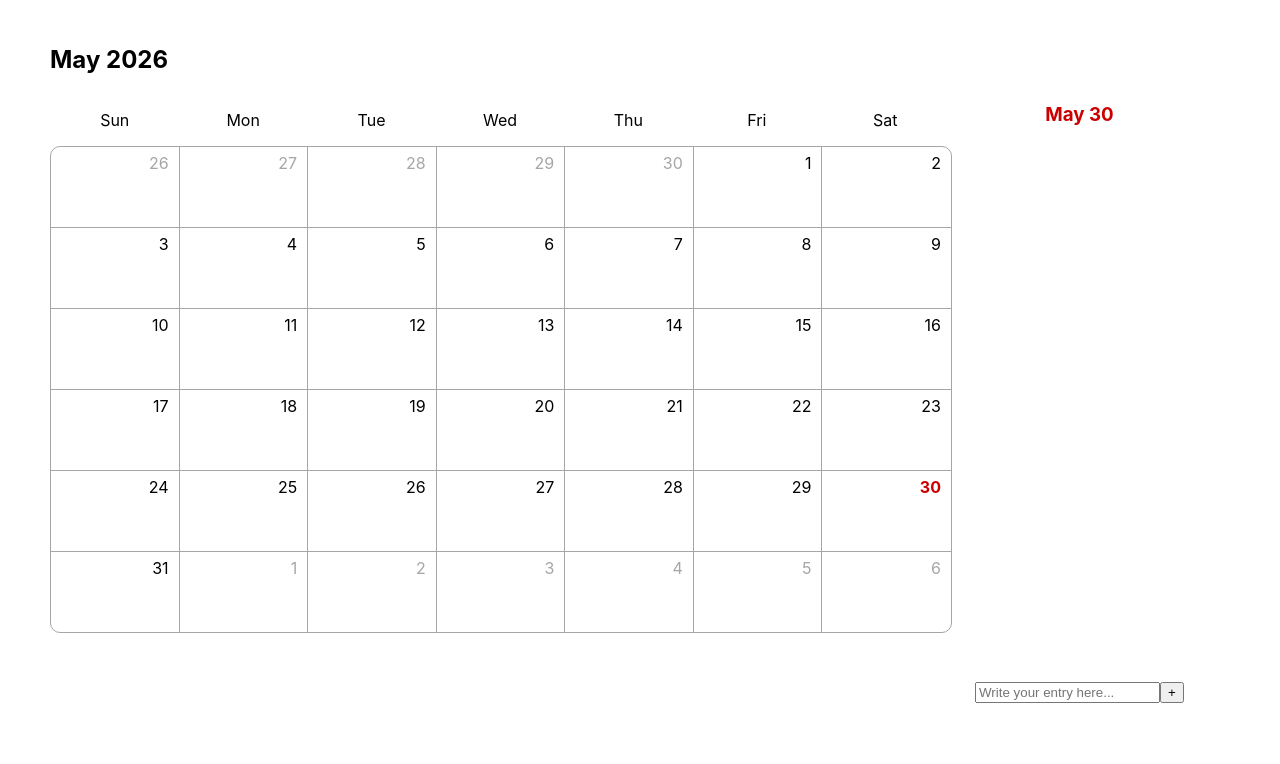
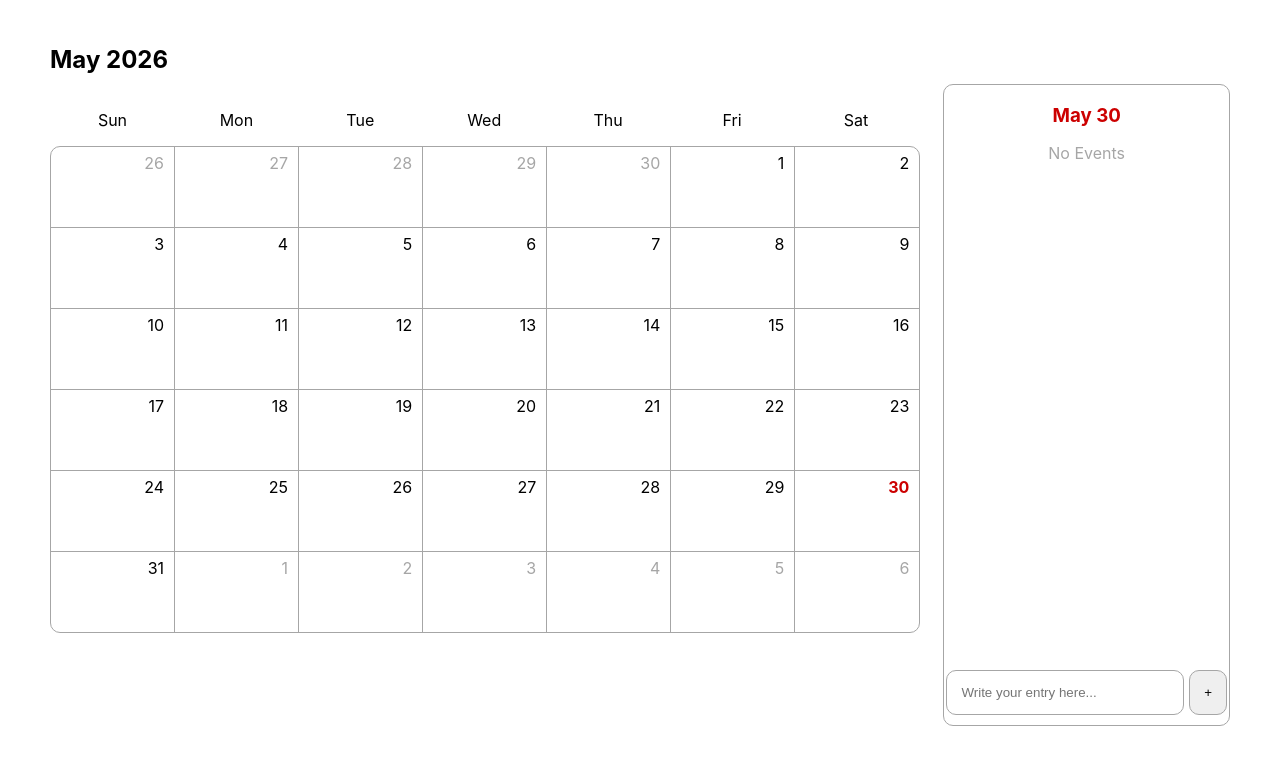
Before and after one commit to clarissaak/journal, a React (Create React App) app: page / in a window 1280 px wide. Shown: the top 764 px of the page. Built offline with nearby package versions, Linux system fonts and the light colour scheme.

Commit message:
polished entry panel, added placeholder for no events

```diff
--- a/src/journal.css
+++ b/src/journal.css
@@ -104,17 +104,30 @@
 .entry-panel {
   display: flex;
   flex-direction: column;
+  height: 80%;
+  width: 25%;
   margin-top: 5%;
+  border: 1px solid #a6a6a6;
+  border-radius: 10px;
 }
 
 .entries {
   height: 75%;
+  overflow-y: scroll;
 }
 
 .entries ul {
   justify-items: left;
   list-style-type: circle;
-  padding: 0 20px ;
+}
+
+.entries ul:empty {
+  padding: 0;
+}
+
+.entries ul:empty::after {
+  content: attr(placeholder);
+  color: #a6a6a6;
 }
 
 .entries li {
@@ -127,5 +140,20 @@ h3 {
 }
 
 form {
-    position: relative;
+    margin-top: auto;
+    padding: 10px 0;
 }
+
+form input {
+  width: 73%;
+  border: 1px solid #a6a6a6;
+  padding: 14px;
+  border-radius: 10px;
+}
+
+form button {
+  margin-left: 5px;
+  padding: 14px;
+  border: 1px solid #a6a6a6;
+  border-radius: 10px;
+}
--- a/src/journal.js
+++ b/src/journal.js
@@ -52,7 +52,7 @@ function Journal() {
                         <div className="table-header">
                             {
                             weekdays.map((weekday) => {
-                                return <div className="weekday"><p>{weekday}</p></div>
+                                return <div key={weekday} className="weekday"><p>{weekday}</p></div>
                             })
                             }
                         </div>
@@ -66,7 +66,7 @@ function Journal() {
                 <div className="entry-panel">
                     <h3>{months[currentDay.getMonth()]} {currentDay.getDate()}</h3>
                     <div className="entries">
-                        <ul>
+                        <ul placeholder="No Events">
                             {todaysEntries.map((entry, index) => (
                                 <li key={index}>
                                     {entry.text}
```
